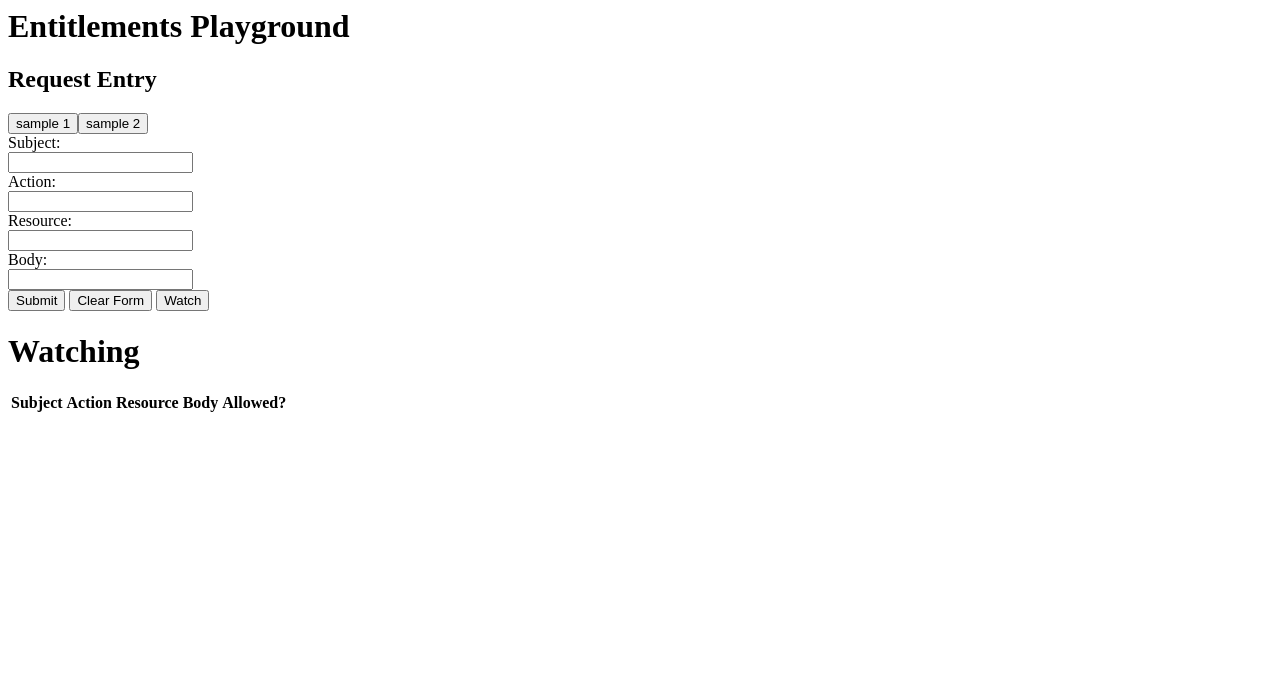
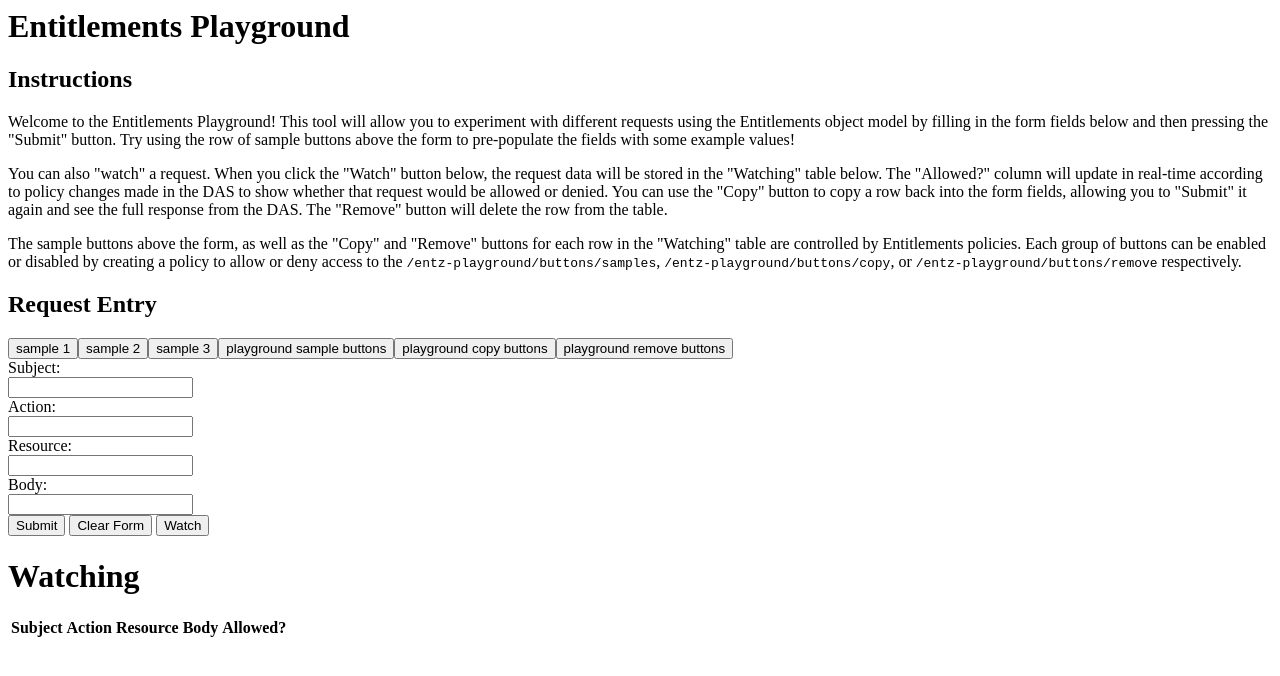
Before and after one commit to StyraInc/entitlements-samples, a plain HTML site: page go-sample/playground/index.html in a window 1280 px wide. Drawn offline with Linux system fonts and the light colour scheme; no server answers.

Commit message:
entz-playground: add more samples + instructions

```diff
--- a/go-sample/playground/index.html
+++ b/go-sample/playground/index.html
@@ -26,6 +26,30 @@
                 "subject": "bob",
                 "action": "GET",
                 "resource": "/cars/car0",
+                "body": ""
+        },
+        "sample 3": {
+                "subject": "bob",
+                "action": "POST",
+                "resource": "/cars",
+                "body": ""
+        },
+        "playground sample buttons": {
+                "subject": "",
+                "action": "",
+                "resource": "/entz-playground/buttons/samples",
+                "body": ""
+        },
+        "playground copy buttons": {
+                "subject": "",
+                "action": "",
+                "resource": "/entz-playground/buttons/copy",
+                "body": ""
+        },
+        "playground remove buttons": {
+                "subject": "",
+                "action": "",
+                "resource": "/entz-playground/buttons/remove",
                 "body": ""
         }
     }
@@ -357,6 +381,31 @@
 </script>
 
 <h1>Entitlements Playground</h1>
+    <h2>Instructions</h2>
+
+    <p>Welcome to the Entitlements Playground! This tool will allow you to
+    experiment with different requests using the Entitlements object model by
+    filling in the form fields below and then pressing the "Submit" button. Try
+    using the row of sample buttons above the form to pre-populate the fields
+    with some example values!</p>
+
+    <p>You can also "watch" a request. When you click the "Watch" button below,
+    the request data will be stored in the "Watching" table below. The
+    "Allowed?" column will update in real-time according to policy changes made
+    in the DAS to show whether that request would be allowed or denied. You can
+    use the "Copy" button to copy a row back into the form fields, allowing you
+    to "Submit" it again and see the full response from the DAS. The "Remove"
+    button will delete the row from the table.</p>
+
+    <p>The sample buttons above the form, as well as the "Copy" and "Remove"
+    buttons for each row in the "Watching" table are controlled by Entitlements
+    policies. Each group of buttons can be enabled or disabled by creating a
+    policy to allow or deny access to the
+    <code>/entz-playground/buttons/samples</code>,
+    <code>/entz-playground/buttons/copy</code>, or
+    <code>/entz-playground/buttons/remove</code> respectively. </p>
+
+
     <h2>Request Entry</h2>
     <div id="requestEntry">
         <div id="sampleButtons"></div>
```
